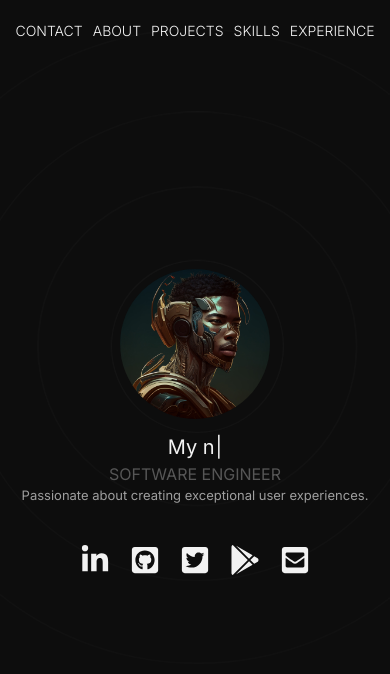
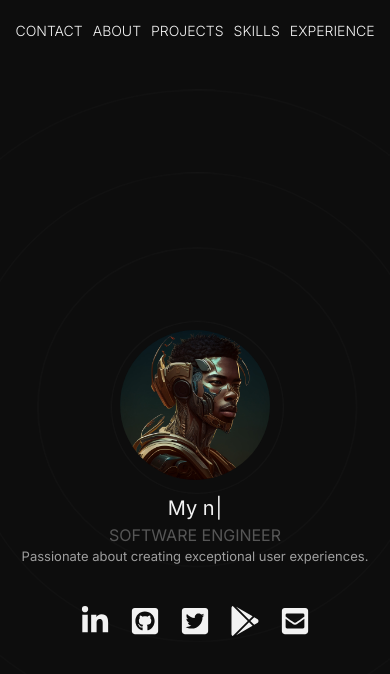
Before and after one commit to Ofonna-N/portfolio-site-v3, a Next.js app: page / in a window 390 px wide. Shown: the top 674 px of the page. Built offline with nearby package versions, Linux system fonts and the light colour scheme.

Commit message:
update - made section scrollable, reduced skills grid column on mobile screen

```diff
--- a/src/app/components/Skills.tsx
+++ b/src/app/components/Skills.tsx
@@ -12,7 +12,7 @@ const Skills = () => {
           <li className="">
             <h3 className="text-[2.4rem]">{skillGroup.title}</h3>
             <hr className="mb-[1rem] opacity-30" />
-            <ul className="grid grid-cols-4  gap-3 mb-[2rem] md:grid-cols-5 lg:grid-cols-7">
+            <ul className="grid grid-cols-3  gap-3 mb-[2rem] md:grid-cols-5 lg:grid-cols-7">
               {skillGroup.skillSets.map((skill) => (
                 <li className="">
                   <SkillBox tag={skill.tag} label={skill.label} />
--- a/src/app/components/utility/Section.tsx
+++ b/src/app/components/utility/Section.tsx
@@ -11,7 +11,8 @@ const Section = ({ className, children, id }: Props) => {
     <section
       id={id}
       className={
-        className + " mx-auto relative h-screen flex items-center snap-center"
+        className +
+        " mx-auto relative h-screen flex items-center snap-center overflow-y-auto"
       }
     >
       <MaxWidth>{children}</MaxWidth>
```
